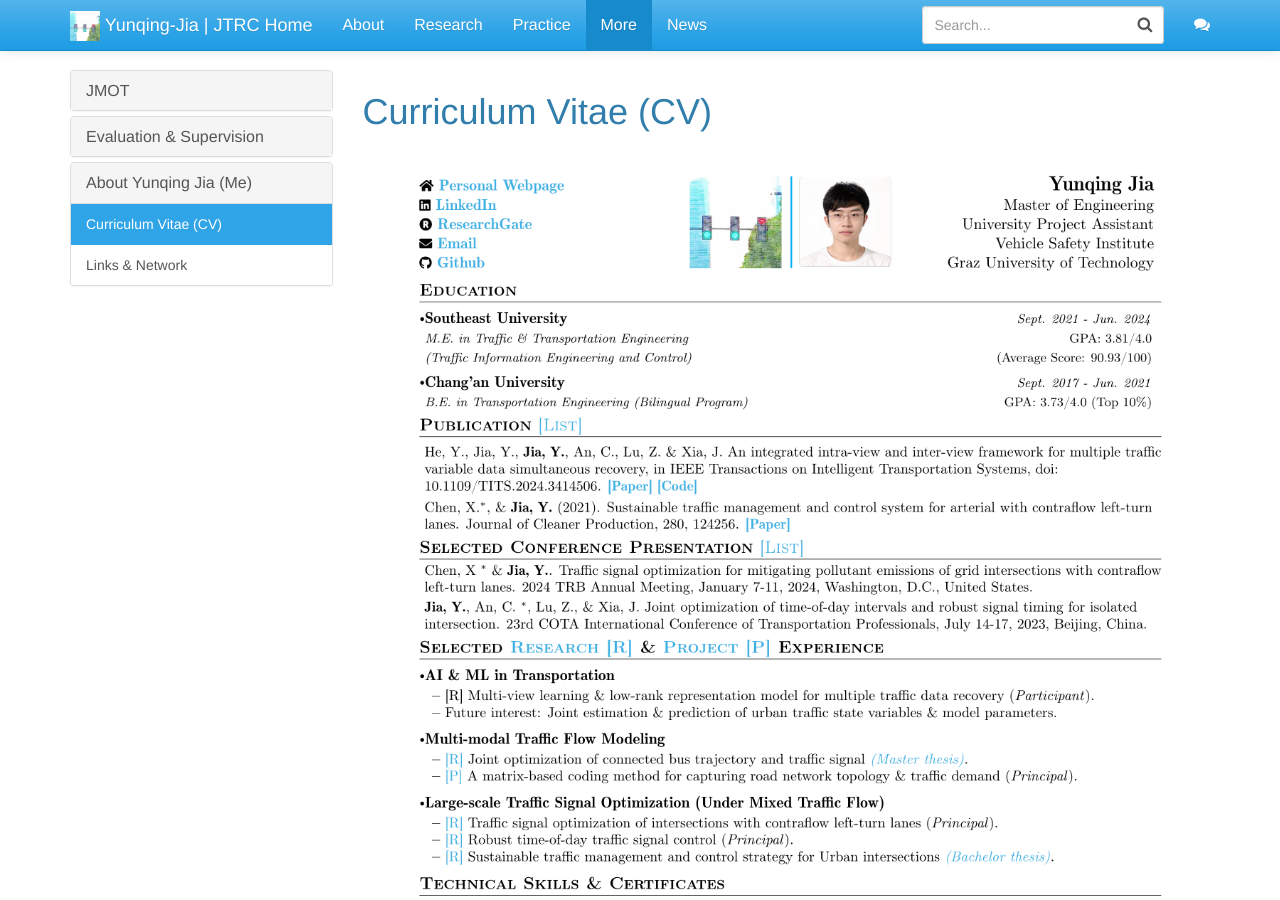
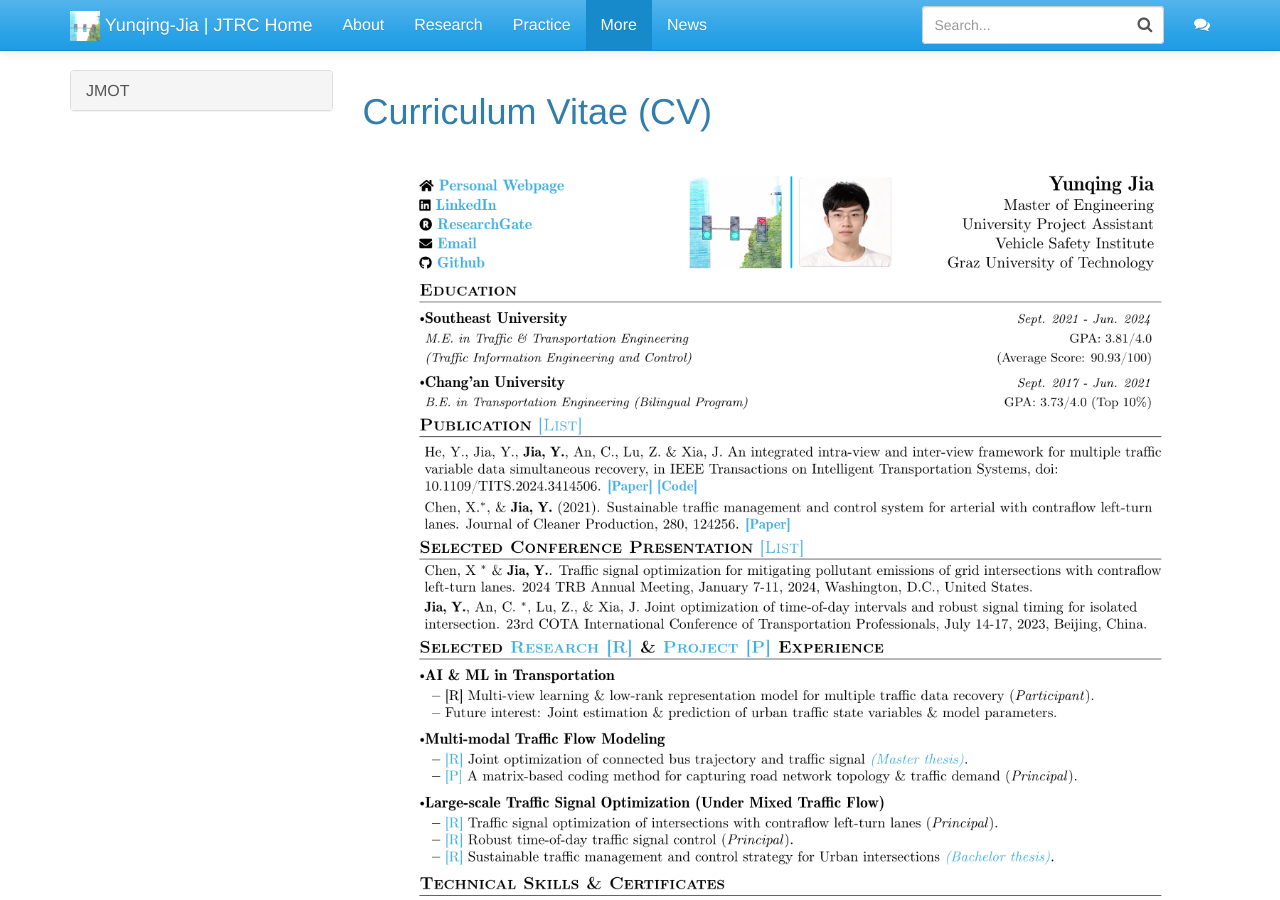
Before and after one commit to Yunqing-Jia/JTRC, a Jekyll site: the page built from _more/cv.md, in a window 1280 px wide and 900 px high. Built offline with Jekyll 4.4.1, drawn with Linux system fonts in a browser that asks for light colours.

Commit message:
Update more.yml

```diff
--- a/_data/more.yml
+++ b/_data/more.yml
@@ -2,13 +2,3 @@
   more:
   - games
   - transmap
-
-- title: Evaluation & Supervision
-  more:
-  - evaluation
-  - supervision
-
-- title: About Yunqing Jia (Me)
-  more:
-  - cv
-  - interlink
```
